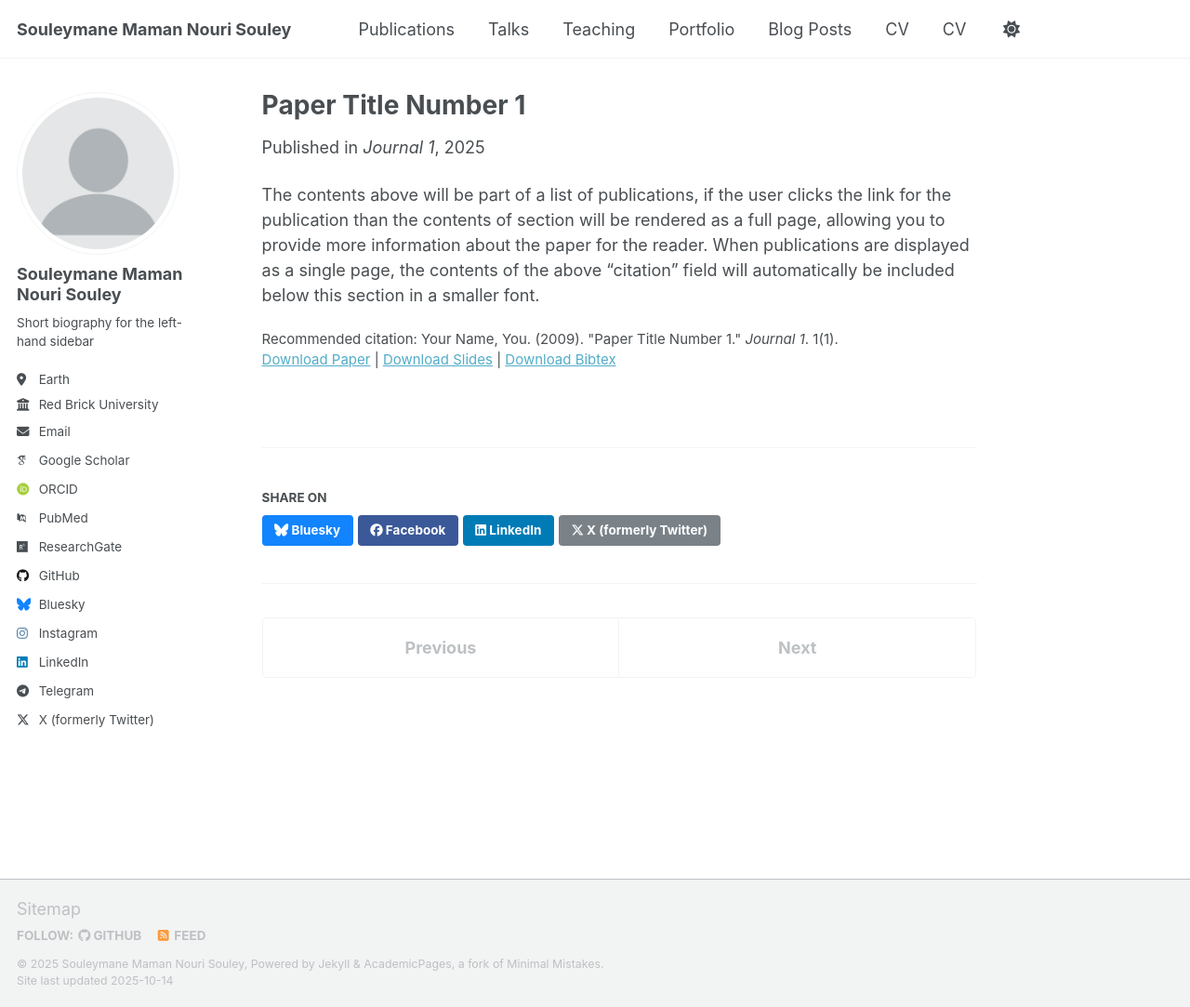
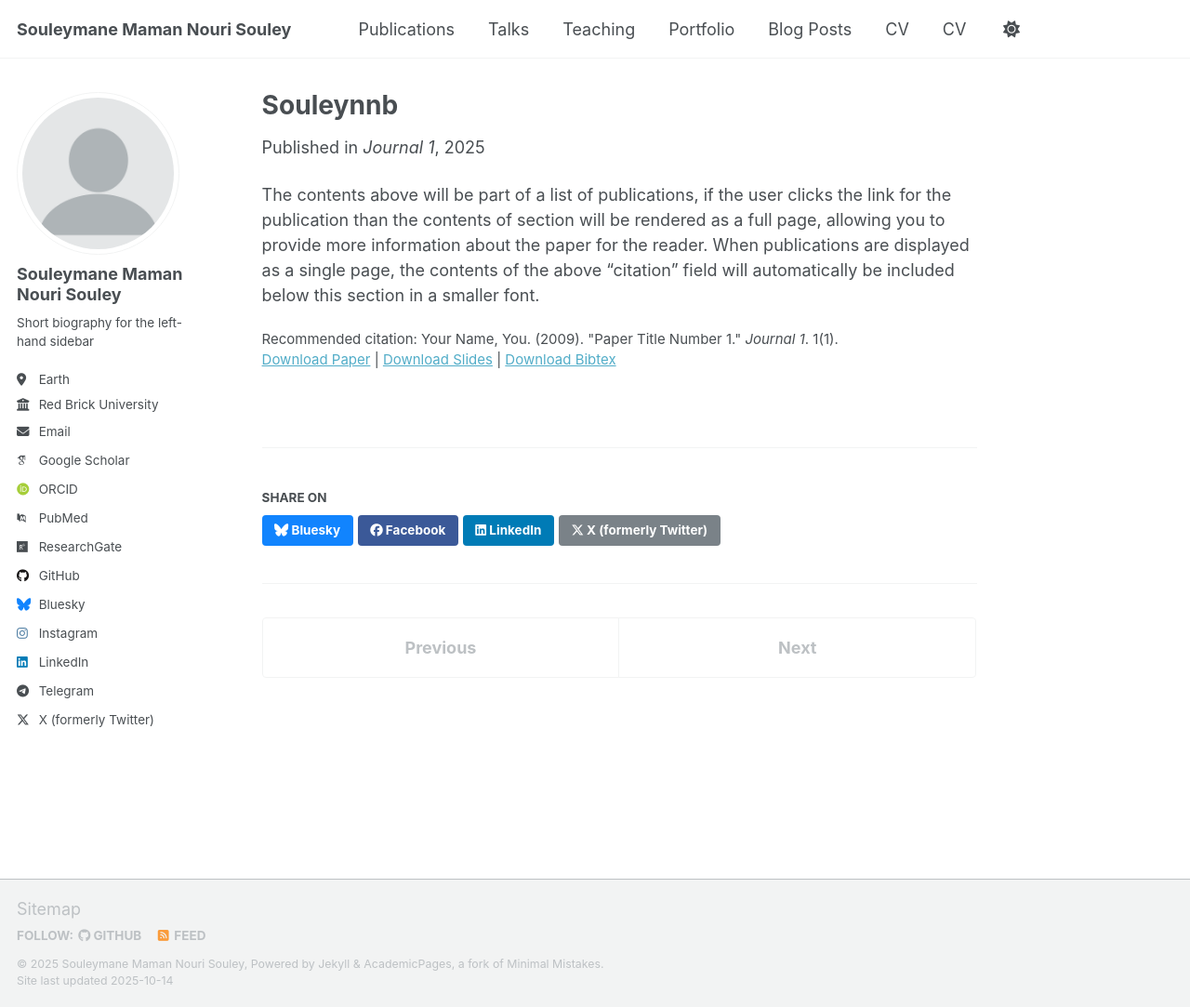
Before and after one commit to halieute/halieute.github.io, a Jekyll site: the page built from _publications/2009-10-01-paper-title-number-1.md, in a window 1280 px wide and 1083 px high. Shown: the whole window at 93% size. Built offline with Jekyll 4.4.1, drawn with Linux system fonts in a browser that asks for light colours; some web fonts are replaced; a script that is not in the unit is left out.

Commit message:
Update 2009-10-01-paper-title-number-1.md

```diff
--- a/_publications/2009-10-01-paper-title-number-1.md
+++ b/_publications/2009-10-01-paper-title-number-1.md
@@ -1,5 +1,5 @@
 ---
-title: "Paper Title Number 1"
+title: "Souleynnb"
 collection: publications
 category: manuscripts
 permalink: /publication/2009-10-01-paper-title-number-1
```
